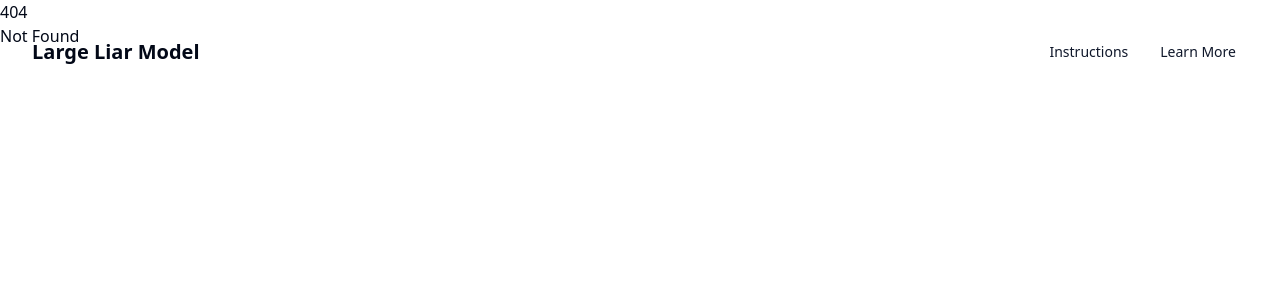
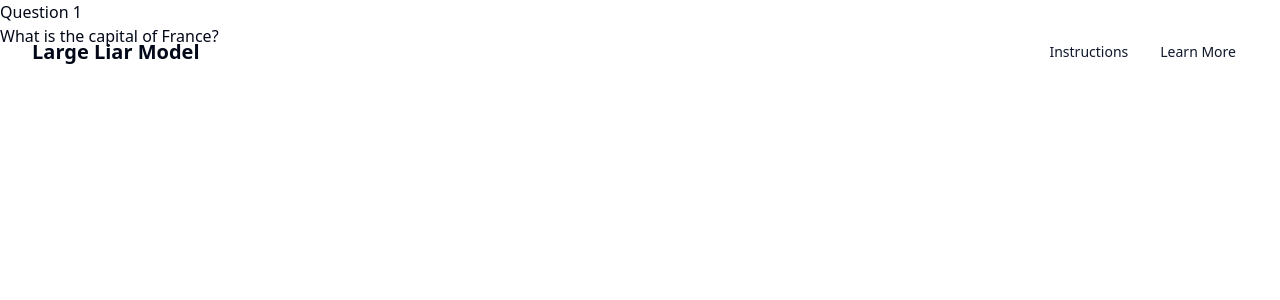
Before and after one commit to LargeLiarModel/LargeLiarModel, a SvelteKit app in the folder apps/sk/: page /components in a window 1280 px wide. Before the commit this address had no page. Shown: the top 300 px of the page. Built offline with nearby package versions, Linux system fonts and the light colour scheme.

Commit message:
chore: working on components

```diff
--- /dev/null
+++ b/apps/sk/src/routes/components/+page.svelte
@@ -0,0 +1,12 @@
+<script lang="ts">
+import Button from "$lib/components/ui/button/button.svelte";
+import { MoveRight } from "@lucide/svelte";
+</script>
+
+<div class="">
+  <div class="h-[80vh] w-[80vw] bg-white">
+      <h1 class="">Question 1</h1>
+      <p>What is the capital of France?</p>
+
+    </div>
+</div>
```
